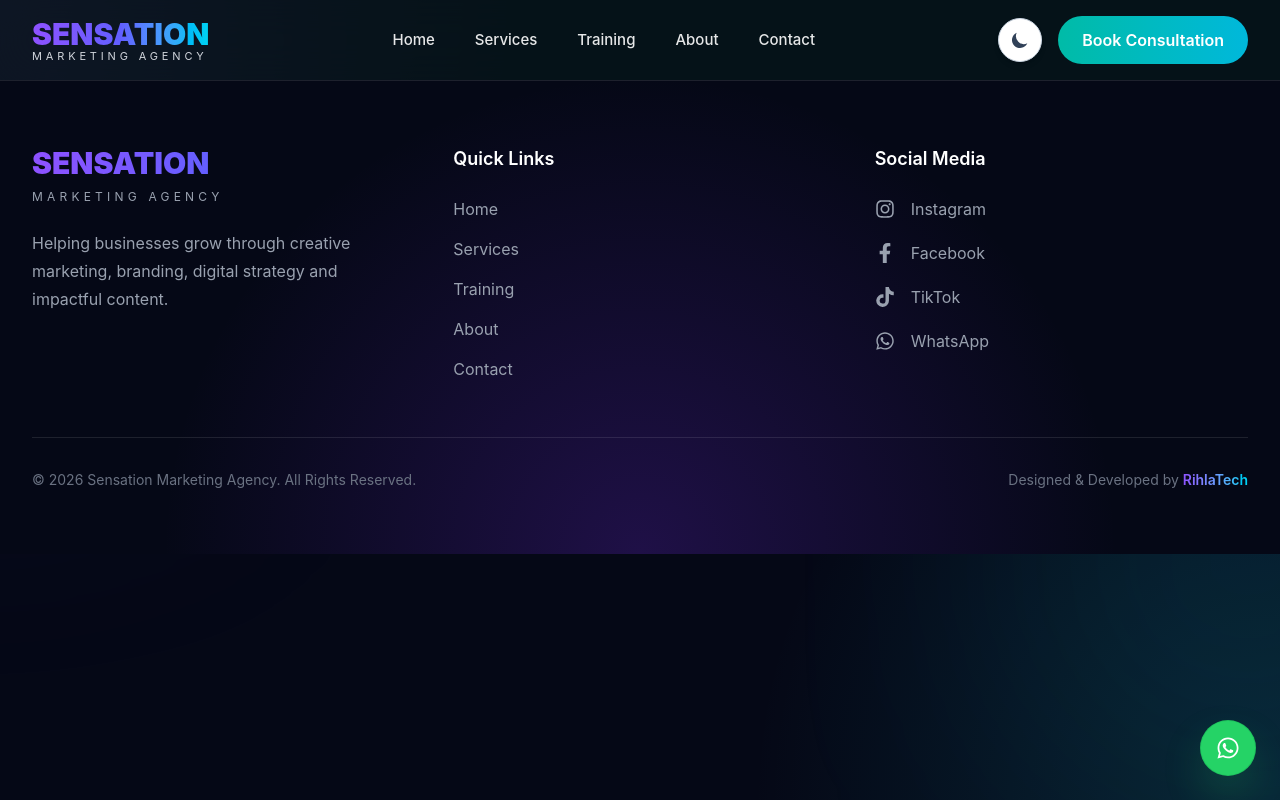
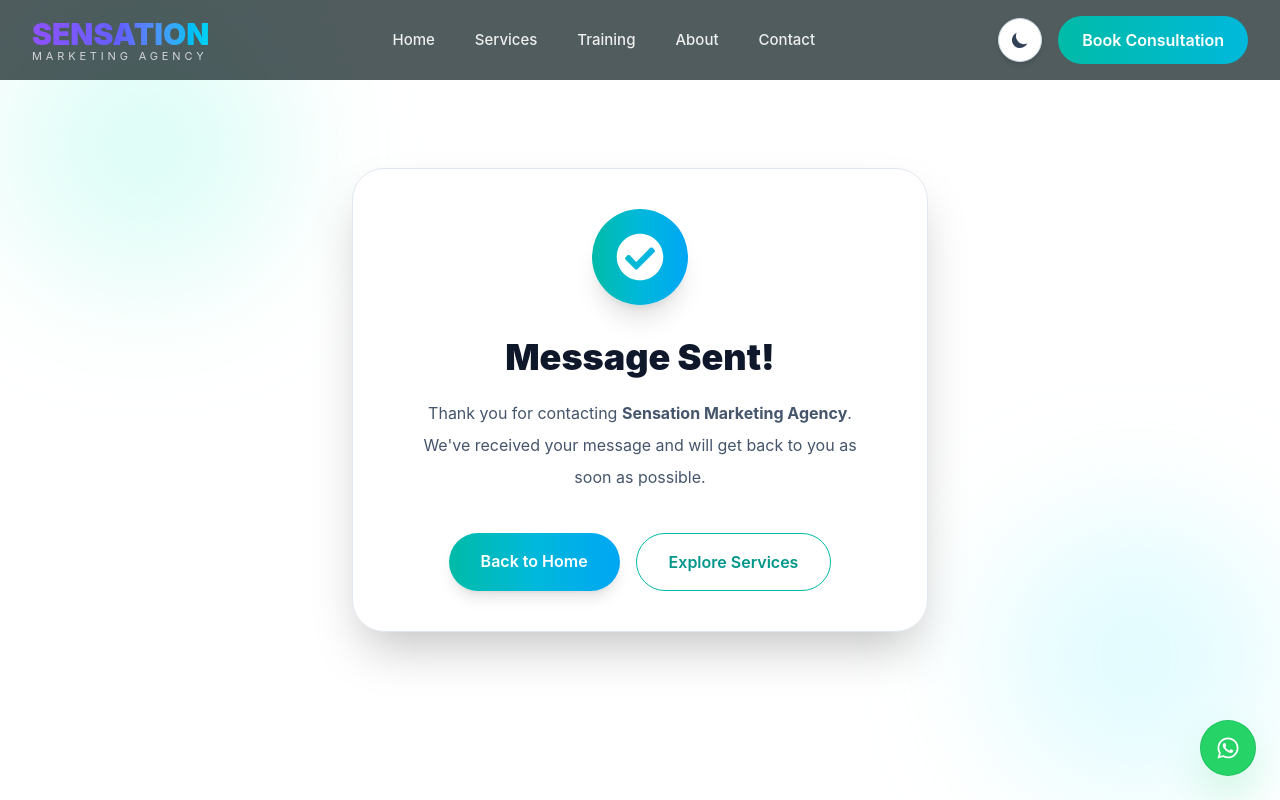
Before and after one commit to rihlatech/Sensation-Marketing-Agency, a React (Vite) app: page /thank-you in a window 1280 px wide. Shown: the top 800 px of the page. Built offline with nearby package versions, Linux system fonts and the light colour scheme.

Commit message:
Web3 Form added

```diff
--- a/src/App.jsx
+++ b/src/App.jsx
@@ -12,6 +12,7 @@
 import Training from "./pages/Training";
 import About from "./pages/About";
 import Contact from "./pages/Contact";
+import ContactSuccess from "./pages/ContactSuccess";
 
 function App() {
   return (
@@ -32,6 +33,7 @@
             <Route path="/training" element={<Training />} />
             <Route path="/about" element={<About />} />
             <Route path="/contact" element={<Contact />} />
+            <Route path="/thank-you" element={<ContactSuccess />} />
           </Routes>
         </main>
 
--- a/src/pages/Contact.jsx
+++ b/src/pages/Contact.jsx
@@ -2,6 +2,7 @@
 
 import { motion } from "motion/react";
 import { FaEnvelope, FaPhoneAlt, FaWhatsapp, FaMapMarkerAlt } from "react-icons/fa";
+
 
 const whatsapp = "254797983216";
 const email = "sensationmagency@gmail.com";
@@ -150,13 +151,39 @@
 
 
           <form
-            action="https://formsubmit.co/YOUR_EMAIL_HERE"
+            action="https://api.web3forms.com/submit"
             method="POST"
             className="space-y-6"
           >
+            <input
+  type="hidden"
+  name="access_key"
+  value="e6f6839b-b2d5-4797-b613-4dca380076fc"
+/>
 
-            <input type="hidden" name="_captcha" value="false" />
-            <input type="hidden" name="_template" value="table" />
+<input
+  type="checkbox"
+  name="botcheck"
+  className="hidden"
+/>
+
+<input
+  type="hidden"
+  name="subject"
+  value="New Website Inquiry"
+/>
+
+<input
+  type="hidden"
+  name="from_name"
+  value="Sensation Marketing Website"
+/>
+
+<input
+  type="hidden"
+  name="redirect"
+  value="https://sensationmarketingagency.vercel.app/thank-you"
+/>
 
 
             {[
--- /dev/null
+++ b/src/pages/ContactSuccess.jsx
@@ -0,0 +1,52 @@
+import { Link } from "react-router-dom";
+import { motion } from "framer-motion";
+import { FaCheckCircle } from "react-icons/fa";
+
+const ContactSuccess = () => {
+  return (
+    <div className="relative flex min-h-screen items-center justify-center overflow-hidden bg-white px-6 text-slate-900 transition-colors duration-300 dark:bg-slate-950 dark:text-white">
+
+      {/* Background Glow */}
+      <div className="absolute top-0 left-0 h-72 w-72 rounded-full bg-teal-200/30 blur-3xl dark:bg-teal-500/10"></div>
+      <div className="absolute bottom-0 right-0 h-72 w-72 rounded-full bg-cyan-200/30 blur-3xl dark:bg-cyan-500/10"></div>
+
+      <motion.div
+        initial={{ opacity: 0, y: 40, scale: 0.95 }}
+        animate={{ opacity: 1, y: 0, scale: 1 }}
+        transition={{ duration: 0.6 }}
+        className="relative w-full max-w-xl rounded-[32px] border border-slate-200 bg-white p-10 text-center shadow-2xl dark:border-white/10 dark:bg-white/5 dark:backdrop-blur-xl"
+      >
+        <div className="mx-auto flex h-24 w-24 items-center justify-center rounded-full bg-gradient-to-r from-teal-500 via-cyan-500 to-sky-500 text-5xl text-white shadow-xl">
+          <FaCheckCircle />
+        </div>
+
+        <h1 className="mt-8 text-4xl font-black">
+          Message Sent!
+        </h1>
+
+        <p className="mx-auto mt-5 max-w-md leading-8 text-slate-600 dark:text-slate-300">
+          Thank you for contacting <strong>Sensation Marketing Agency</strong>.
+          We've received your message and will get back to you as soon as possible.
+        </p>
+
+        <div className="mt-10 flex flex-wrap justify-center gap-4">
+          <Link
+            to="/"
+            className="rounded-full bg-gradient-to-r from-teal-500 via-cyan-500 to-sky-500 px-8 py-4 font-semibold text-white shadow-lg transition hover:-translate-y-1 hover:shadow-xl"
+          >
+            Back to Home
+          </Link>
+
+          <Link
+            to="/services"
+            className="rounded-full border border-teal-500 px-8 py-4 font-semibold text-teal-600 transition hover:bg-teal-500 hover:text-white dark:text-teal-300"
+          >
+            Explore Services
+          </Link>
+        </div>
+      </motion.div>
+    </div>
+  );
+};
+
+export default ContactSuccess;
```
